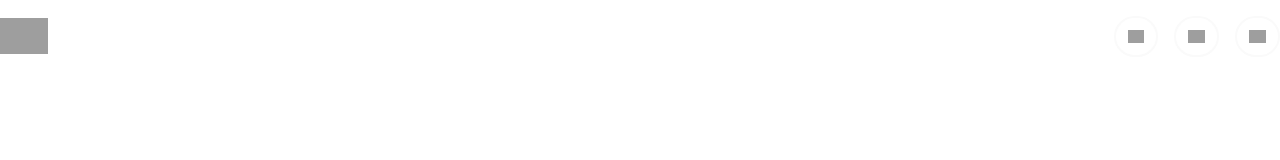
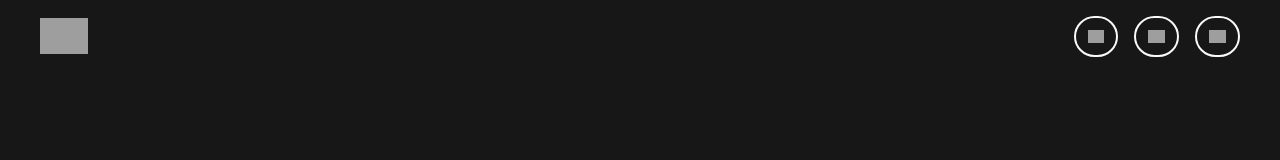
Before and after one commit to Numonu/pixelscript, an Astro site: page / in a window 1280 px wide. Built offline with nearby package versions, Linux system fonts and the light colour scheme; Astro itself is replaced by a stand-in of ours; grey boxes are pictures that could not be loaded.

Commit message:
(feat):add default colors and wrapper to app

```diff
--- a/src/pages/index.astro
+++ b/src/pages/index.astro
@@ -10,7 +10,9 @@
 		<meta name="generator" content={Astro.generator} />
 		<title>Astro</title>
 	</head>
-	<body>
-		<Header/>
+	<body class="bg-neutral-900 text-neutral-50 px-4">
+		<div class="max-w-[1200px] mx-auto">
+			<Header/>
+		</div>
 	</body>
 </html>
```
